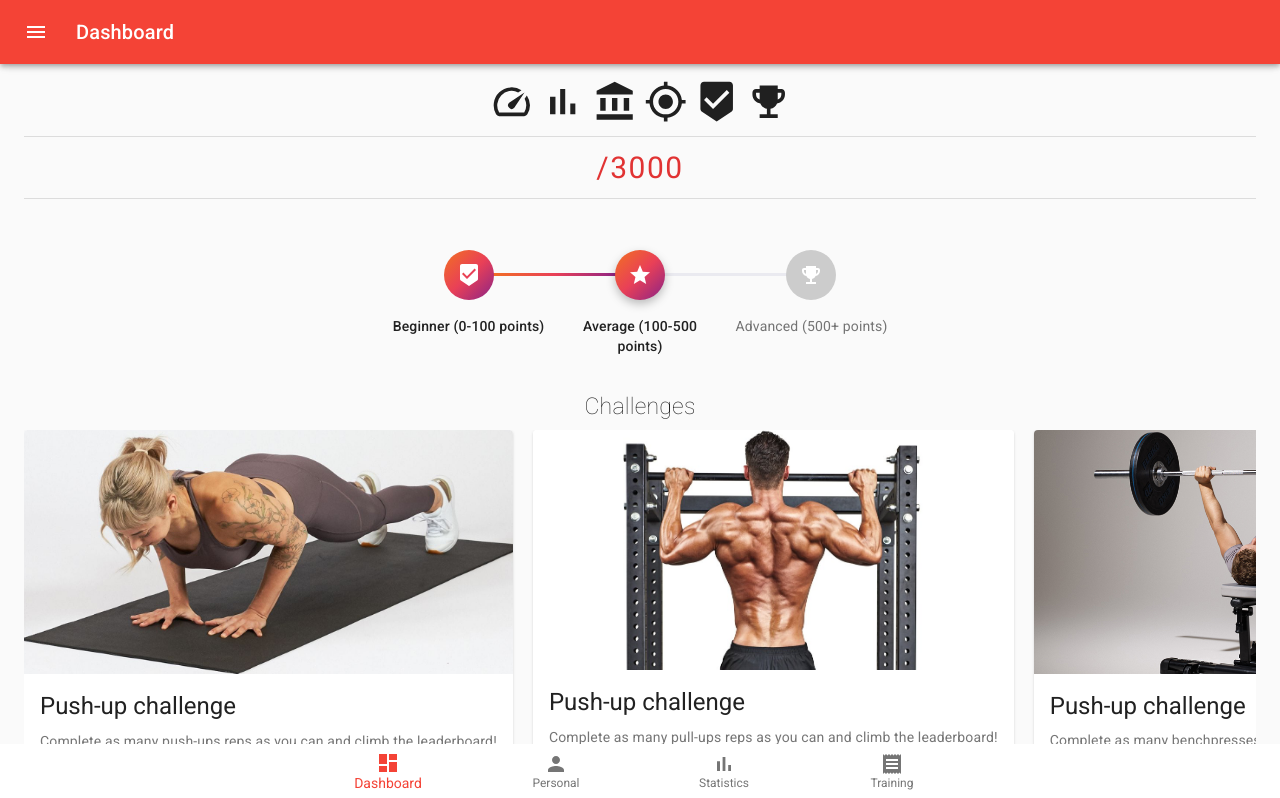
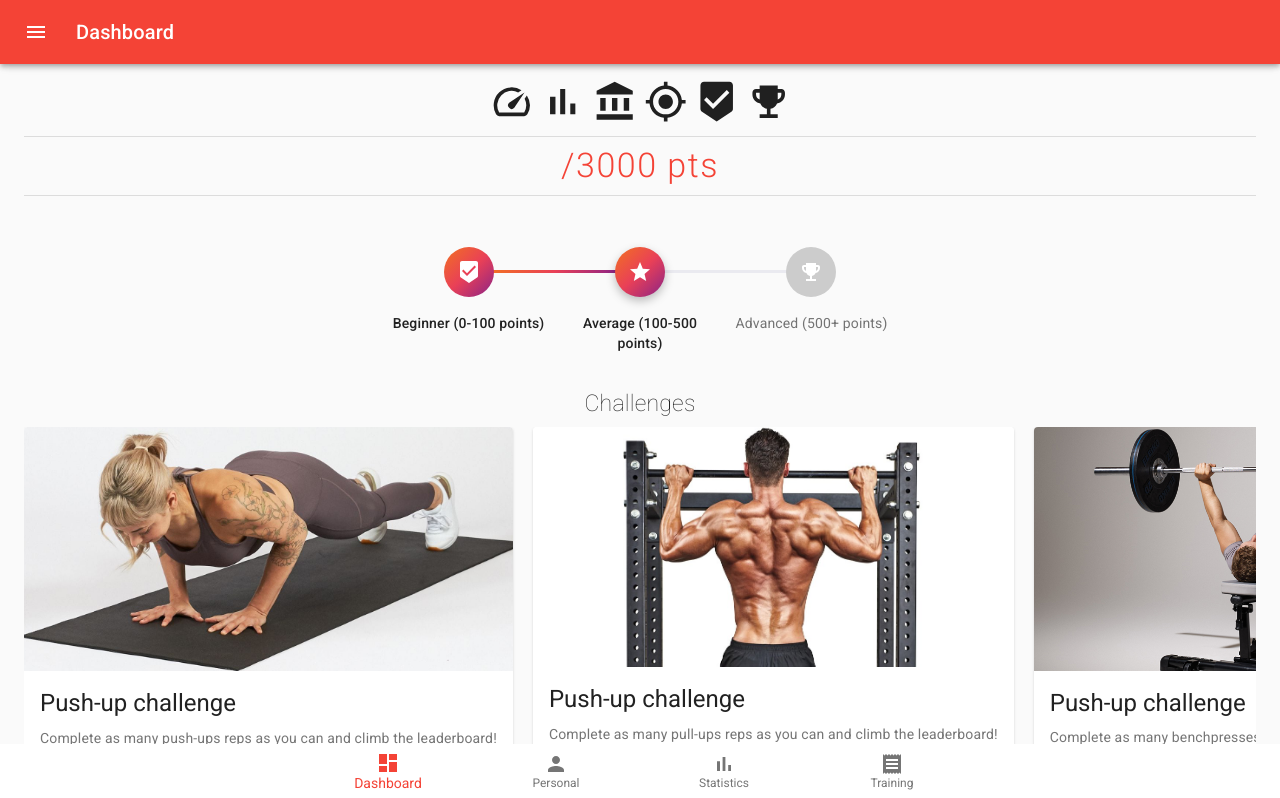
Before and after one commit to Giulianini/ASW-1920-GYMMY, a React (Create React App) app in the folder app/: page /user/dashboard in a window 1280 px wide. Shown: the top 798 px of the page. Built offline with nearby package versions, Linux system fonts and the light colour scheme; no server answers.

Commit message:
Fixed dashboard

```diff
--- a/app/src/components/user/dashboard/Dashboard.js
+++ b/app/src/components/user/dashboard/Dashboard.js
@@ -31,10 +31,9 @@ const useStyles = makeStyles(theme => ({
         margin: 'auto'
     },
     score: {
-        fontSize: 30,
-        fontWeight: "normal",
+        fontWeight: 300,
         letterSpacing: 1.5,
-        color: "#e13333",
+        color: theme.palette.primary.main,
         margin: "auto"
     },
     otherText: {
@@ -85,7 +84,7 @@ function Dashboard() {
     const dialogRef = useRef({})
     const [userInfo, setUserInfo] = React.useState({
         "username": undefined,
-        "score": undefined
+        "experiencePoints": undefined
     })
     const [courseInfo, setCourseInfo] = React.useState({
         "title": undefined,
@@ -107,8 +106,9 @@ function Dashboard() {
 
     function fetchUser() {
         let username = localStorage.getItem("username")
-        userAxios.get("/").then(res => {
+        userAxios.get("statistics").then(res => {
             setUserInfo({...res.data})
+            console.log(userInfo.experiencePoints)
         }).catch(reason => {
             console.log(reason)
         })
@@ -149,8 +149,8 @@ function Dashboard() {
                             </ListItem>
                             <Divider className={classes.divider}/>
                             <ListItem>
-                                <Typography className={classes.score}>
-                                    {userInfo.score}/3000
+                                <Typography variant={"h4"} className={classes.score}>
+                                    {userInfo.experiencePoints}/3000 pts
                                 </Typography>
                             </ListItem>
                             <Divider className={classes.divider}/>
```
